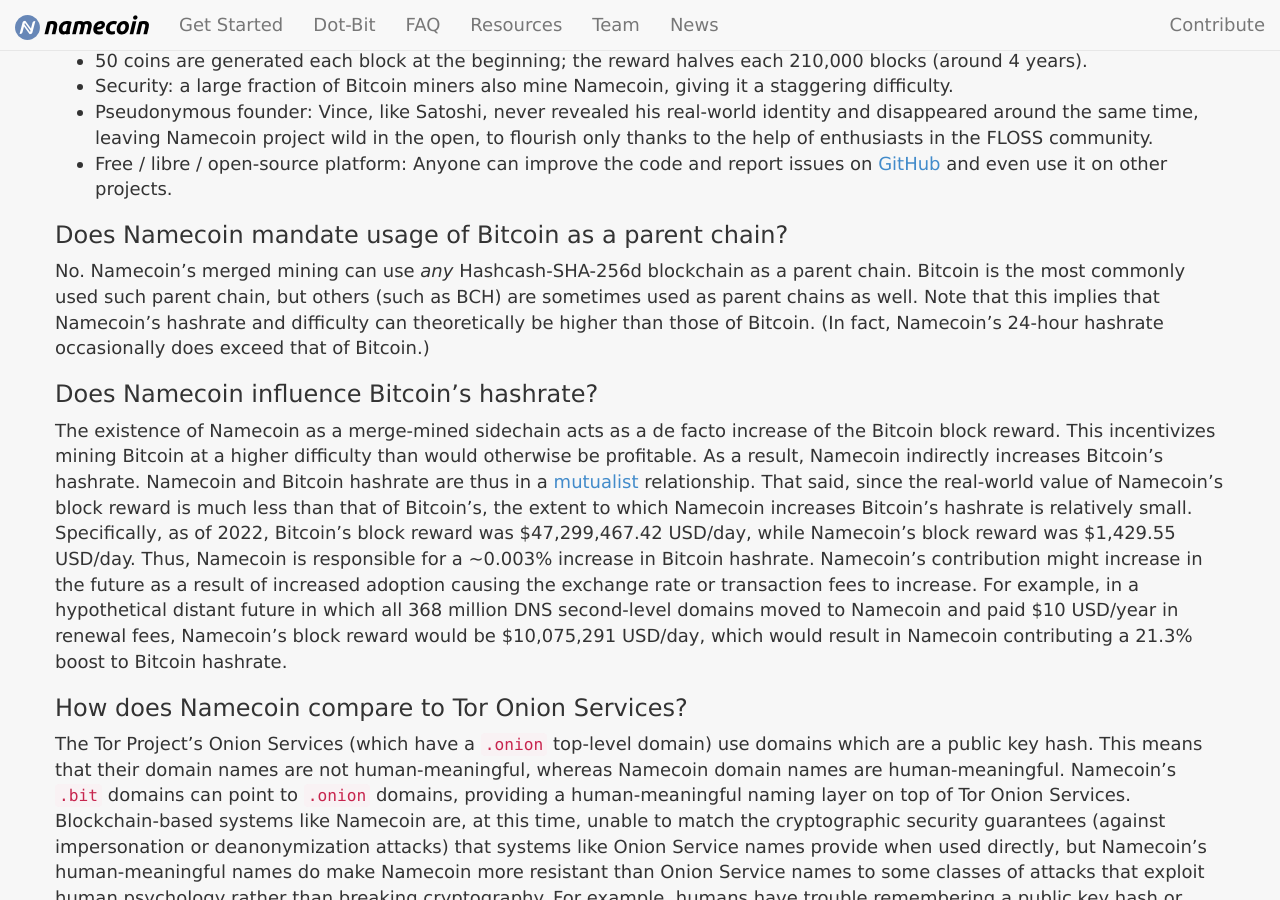
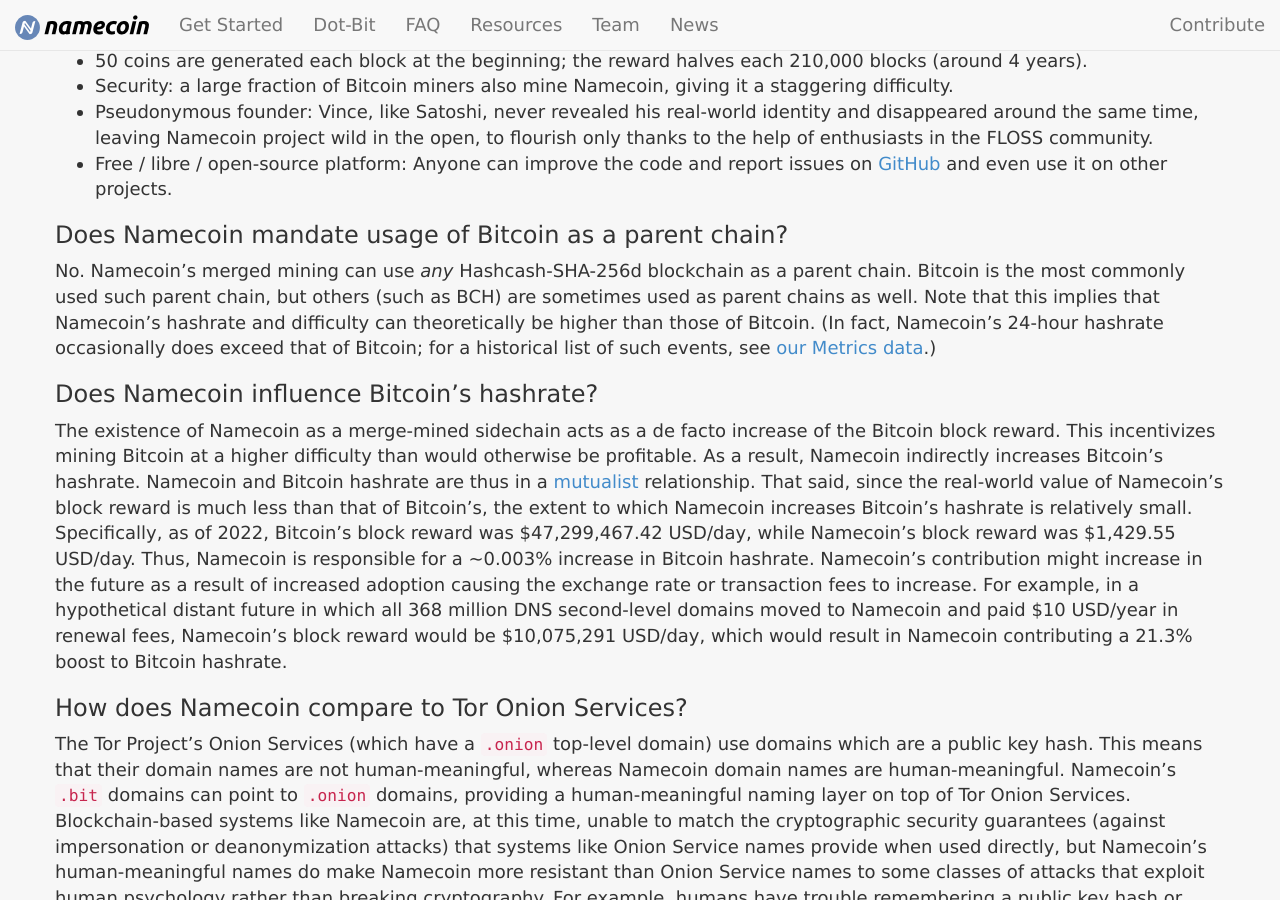
Before and after one commit to JeremyRand/namecoin.org, a Jekyll site: the page built from docs/faq/index.md, in a window 1280 px wide and 900 px high, scrolled down 10634 px. Built offline with Jekyll 4.4.1, drawn with Linux system fonts in a browser that asks for light colours.

Commit message:
FAQ: Link to Metrics gt_parent data

```diff
--- a/docs/faq/index.md
+++ b/docs/faq/index.md
@@ -237,7 +237,7 @@ In general, the Namecoin developers attempt to minimize our patchset against Bit
 
 ### Does Namecoin mandate usage of Bitcoin as a parent chain?
 
-No.  Namecoin's merged mining can use *any* Hashcash-SHA-256d blockchain as a parent chain.  Bitcoin is the most commonly used such parent chain, but others (such as BCH) are sometimes used as parent chains as well.  Note that this implies that Namecoin's hashrate and difficulty can theoretically be higher than those of Bitcoin.  (In fact, Namecoin's 24-hour hashrate occasionally does exceed that of Bitcoin.)
+No.  Namecoin's merged mining can use *any* Hashcash-SHA-256d blockchain as a parent chain.  Bitcoin is the most commonly used such parent chain, but others (such as BCH) are sometimes used as parent chains as well.  Note that this implies that Namecoin's hashrate and difficulty can theoretically be higher than those of Bitcoin.  (In fact, Namecoin's 24-hour hashrate occasionally does exceed that of Bitcoin; for a historical list of such events, see [our Metrics data]({{ site.metrics_url }}/namecoin/period-timestamps-1-days/pool/charts/gt_parent.txt).)
 
 ### Does Namecoin influence Bitcoin's hashrate?
 
```
